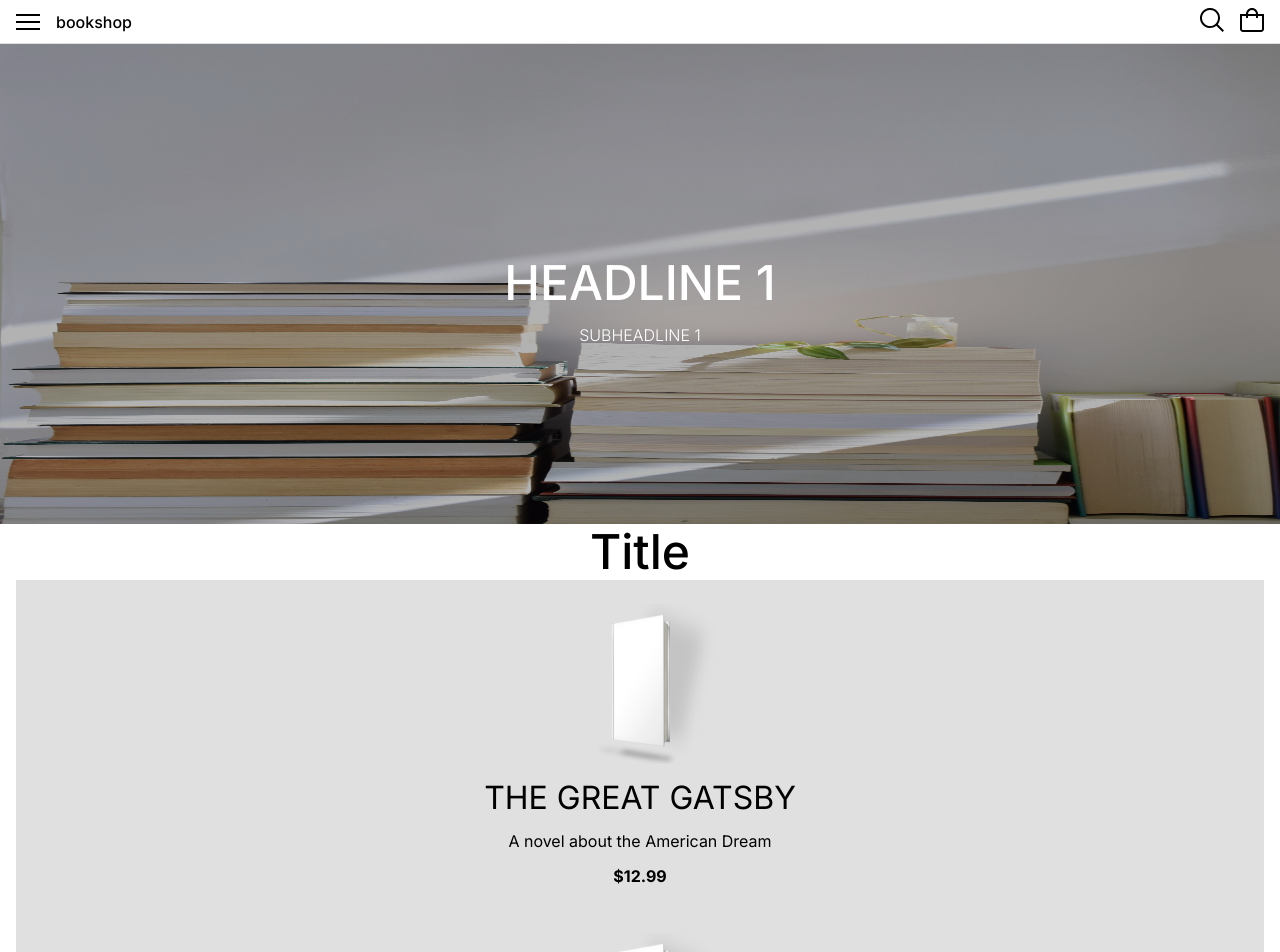
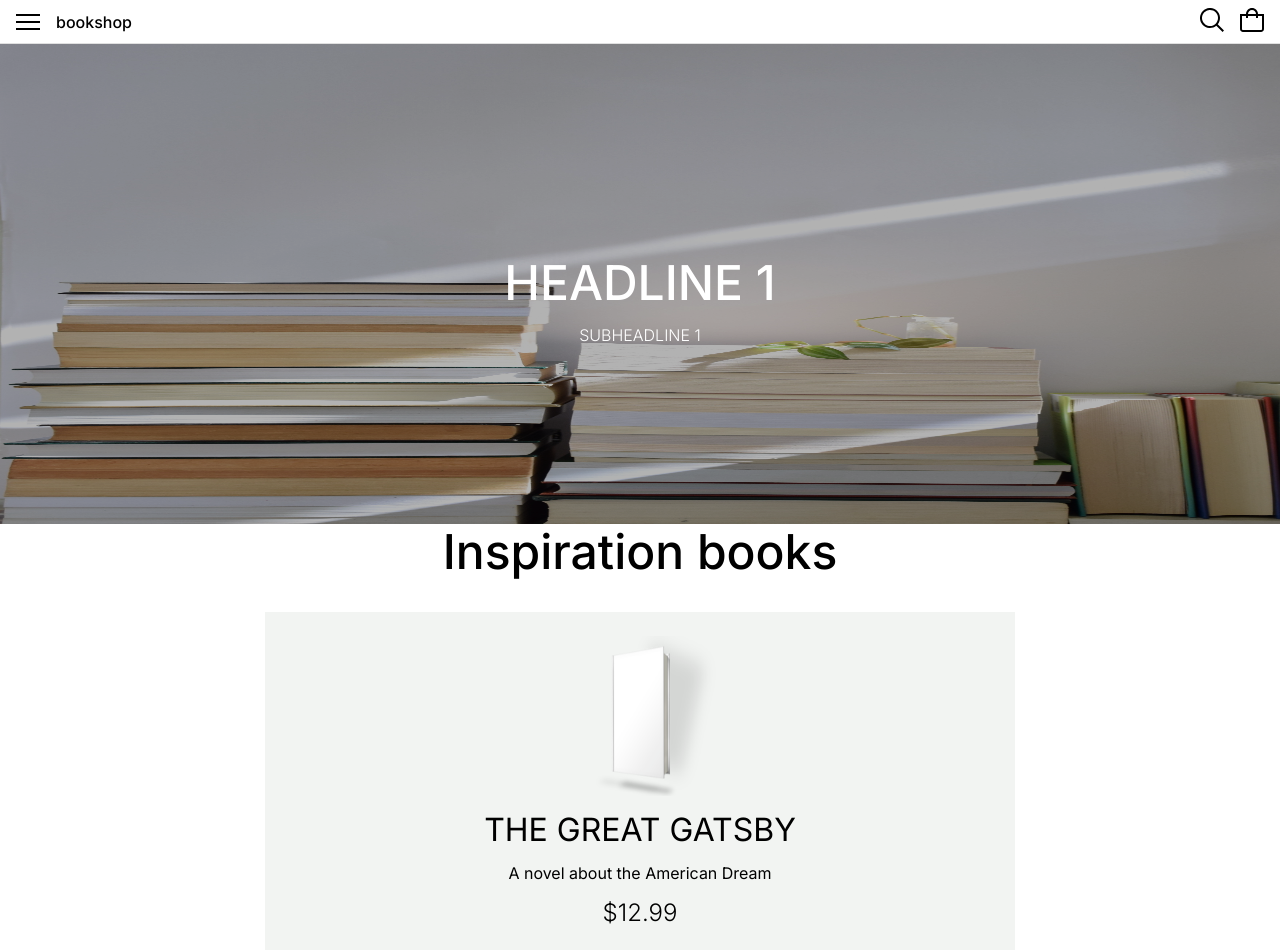
Before and after one commit to nickAndrey/book-shop, a Next.js app: page / in a window 1280 px wide. Shown: the top 952 px of the page. Built offline with nearby package versions, Linux system fonts and the light colour scheme; grey boxes are pictures that could not be loaded.

Commit message:
Update styles for product card

```diff
--- a/app/components/ProductCard/ProductCard.module.scss
+++ b/app/components/ProductCard/ProductCard.module.scss
@@ -3,7 +3,7 @@
 .product-card {
   @include flex-column-center;
   width: 100%;
-  background-color: var(--grey-300);
+  background-color: var(--grey-200);
   padding: getPxBySpace(3) getPxBySpace(2);
   box-sizing: border-box;
 
@@ -28,6 +28,7 @@
   }
 
   &__price {
-    font-weight: bold;
+    font-weight: 300;
+    font-size: 1.5rem;
   }
 }
--- a/app/components/ProductCard/ProductCard.tsx
+++ b/app/components/ProductCard/ProductCard.tsx
@@ -44,8 +44,8 @@ export default function ProductCard({
         </Typography>
 
         <Typography
-          component="p"
-          variant="body"
+          component="span"
+          variant="caption"
           className={styles['product-card__price']}
         >
           {USDollar.format(price)}
--- a/app/components/Typography/Typography.module.scss
+++ b/app/components/Typography/Typography.module.scss
@@ -1,25 +1,27 @@
 @import '@/scss/shared/variables.module.scss';
 
-.typography-heading {
+.typography {
+  &-heading {
     font-size: 3rem;
     font-weight: 500;
     margin: 0;
   }
 
-.typography-subheading {
+  &-subheading {
     font-size: 2rem;
     font-weight: 400;
     margin: 0;
   }
 
-.typography-body {
+  &-body {
     font-size: 1rem;
     font-weight: 400;
     margin: 0;
   }
 
-.typography-caption {
+  &-caption {
     font-size: 0.75rem;
     font-weight: 400;
     margin: 0;
   }
+}
--- a/app/components/Typography/Typography.tsx
+++ b/app/components/Typography/Typography.tsx
@@ -17,7 +17,7 @@ export default function Typography({
 }: TypographyProps) {
   return (
     <Component
-      className={mergeClassNames([className, styles[`typography-${variant}`]])}
+      className={mergeClassNames([styles[`typography-${variant}`], className])}
     >
       {children}
     </Component>
--- a/app/page.tsx
+++ b/app/page.tsx
@@ -78,9 +78,10 @@ export default function Home() {
   return (
     <>
       <Typography component="h1" variant="heading">
-        Title
+        Inspiration books
       </Typography>
 
+      <div style={{ display: 'grid', gap: 10, marginTop: 32 }}>
         {books.map((book) => (
           <ProductCard
             key={book.bookTitle}
@@ -90,6 +91,7 @@ export default function Home() {
             price={book.price}
           />
         ))}
+      </div>
     </>
   );
 }
--- a/scss/themes/theme-dark.module.scss
+++ b/scss/themes/theme-dark.module.scss
@@ -3,6 +3,7 @@
   --primary-color: #fff;
   --secondary-color: #000;
   --grey-100: #f5f5f5;
+  --grey-200: #f2f4f2;
   --grey-300: #e0e0e0;
   --grey-600: #757575;
   --primary-box-shadow: 0 10px 7px -5px var(--grey-300);
--- a/scss/themes/theme-light.module.scss
+++ b/scss/themes/theme-light.module.scss
@@ -3,6 +3,7 @@
   --primary-color: #000;
   --secondary-color: #fff;
   --grey-100: #f5f5f5;
+  --grey-200: #f2f4f2;
   --grey-300: #e0e0e0;
   --grey-600: #757575;
   --primary-box-shadow: 0 10px 7px -5px var(--grey-300);
```
Lines whose indentation alone changed are shown as unchanged.
